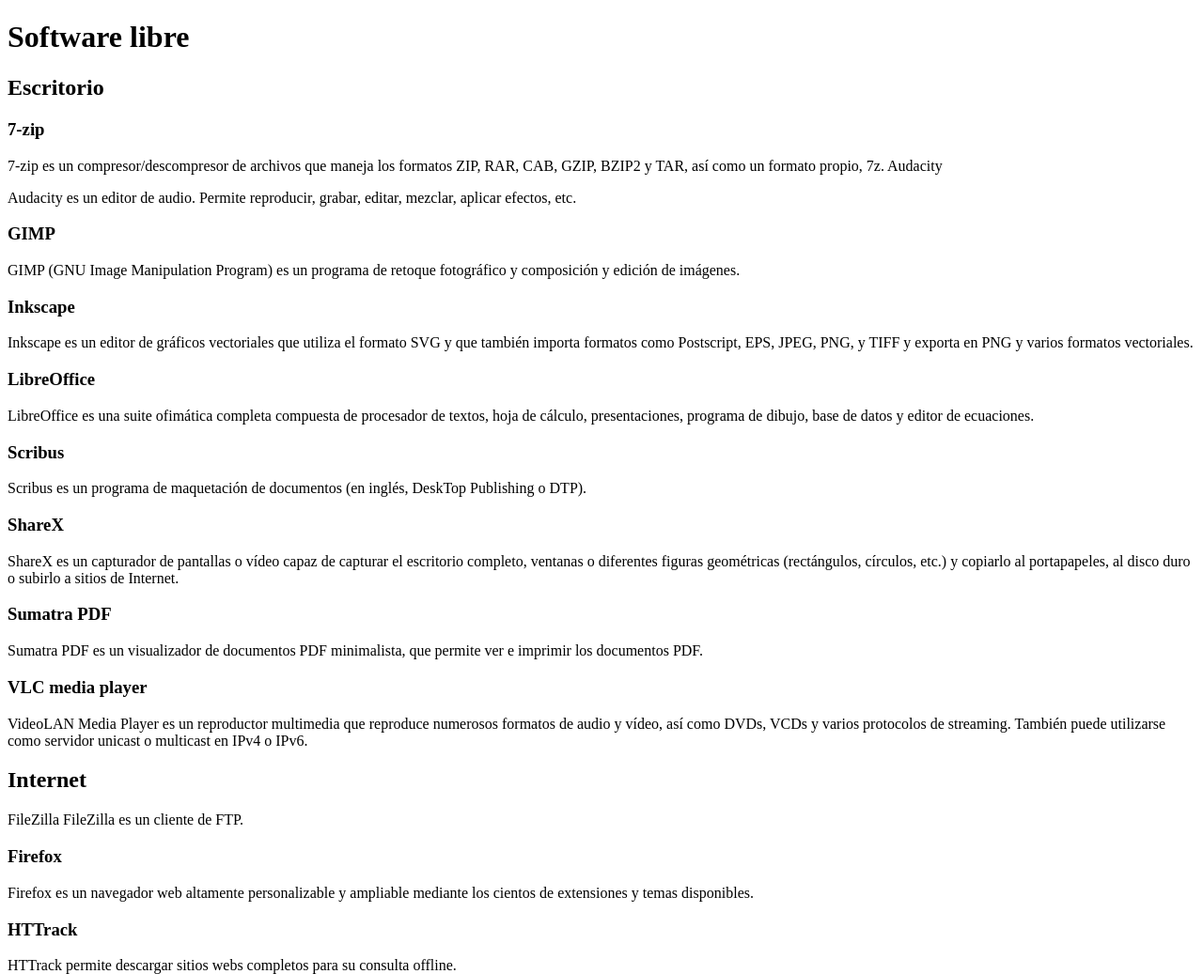
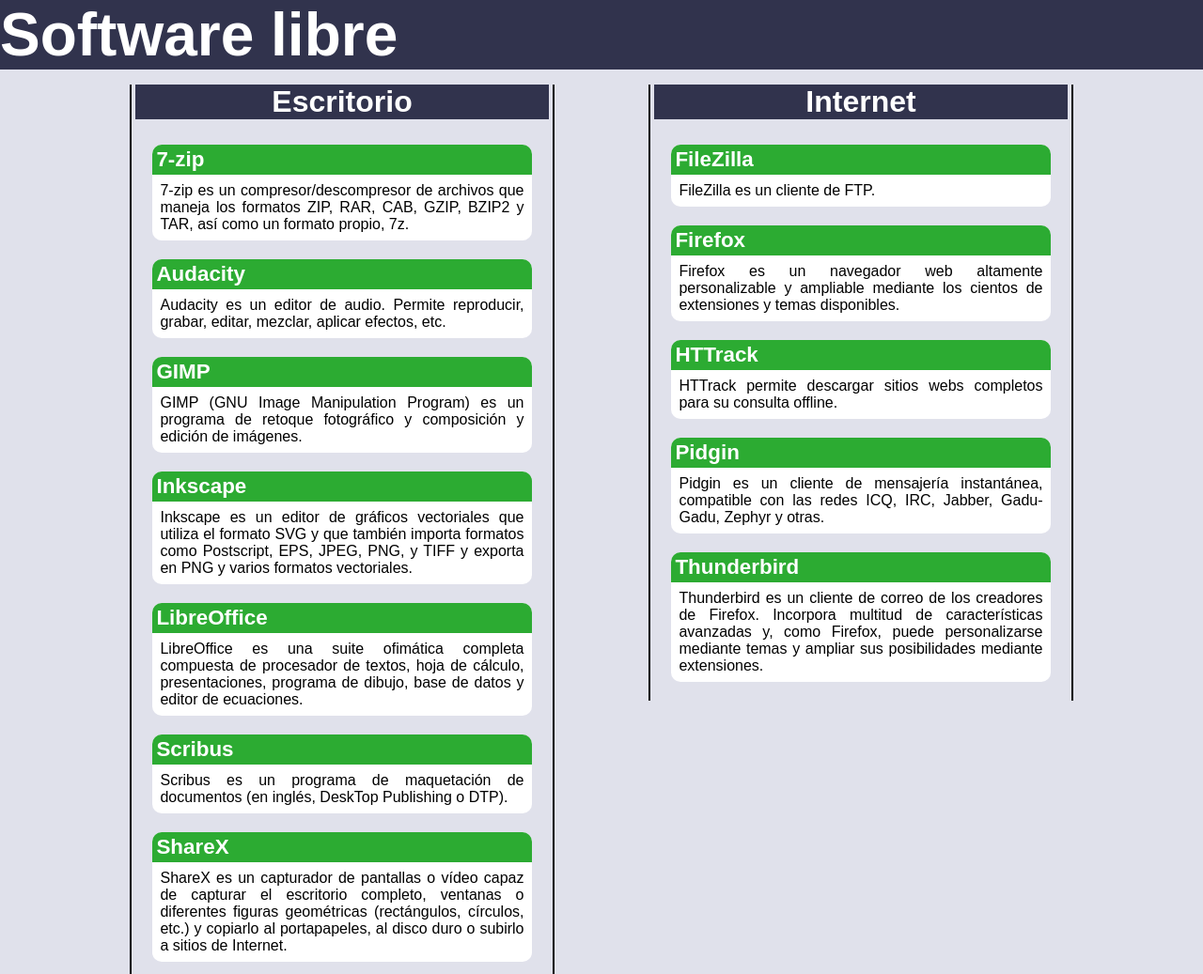
Before and after one commit to josignara/softwarelibre1, a plain HTML site: page index.html in a window 1280 px wide. Shown: the top 1037 px of the page at 94% size. Drawn offline with Linux system fonts and the light colour scheme.

Commit message:
Add files via upload

```diff
--- a/index.html
+++ b/index.html
@@ -4,111 +4,80 @@
     <meta charset="UTF-8">
     <meta name="viewport" content="width=device-width, initial-scale=1.0">
     <link rel="stylesheet" href="style.css">
-    <title>Document</title>
+    <title>Software</title>
 </head>
 <body>
-<header>
-<h1>        Software libre</h1>
-</header>
-<main>
-<section>
+    <h1>Software libre</h1>
 
+    <section class="c1">
 
-<h2>
-        Escritorio
-    </h2>
-    <article>
-<h3>
-        7-zip
-    </h3>
-    <p>
-        7-zip es un compresor/descompresor de archivos que maneja los formatos ZIP, RAR, CAB, GZIP, BZIP2 y TAR, así como un formato propio, 7z.
-        Audacity
-    </p>
-    </article>
-        Audacity es un editor de audio. Permite reproducir, grabar, editar, mezclar, aplicar efectos, etc.
+        <h2>Escritorio</h2>
 
         <article>
-<h3>
-        GIMP
-    </h3>
-        GIMP (GNU Image Manipulation Program) es un programa de retoque fotográfico y composición y edición de imágenes.
-    </p>
+            <h3>7-zip</h3>
+            <p>7-zip es un compresor/descompresor de archivos que maneja los formatos ZIP, RAR, CAB, GZIP, BZIP2 y TAR, así como un formato propio, 7z.</p>
+        </article>
         <article>
-<h3>
-        Inkscape
-    </h3>
-        Inkscape es un editor de gráficos vectoriales que utiliza el formato SVG y que también importa formatos como Postscript, EPS, JPEG, PNG, y TIFF y exporta en PNG y varios formatos vectoriales.
-    </p>
+            <h3>Audacity</h3>
+            <p>Audacity es un editor de audio. Permite reproducir, grabar, editar, mezclar, aplicar efectos, etc.</p>
+        </article>
         <article>
-<h3>
-        LibreOffice
-    </h3>
-        LibreOffice es una suite ofimática completa compuesta de procesador de textos, hoja de cálculo, presentaciones, programa de dibujo, base de datos y editor de ecuaciones.
-    </p>
+            <h3>GIMP</h3>
+            <p>GIMP (GNU Image Manipulation Program) es un programa de retoque fotográfico y composición y edición de imágenes.</p>
+        </article>
         <article>
-<h3>
-        Scribus
-    </h3>
-        Scribus es un programa de maquetación de documentos (en inglés, DeskTop Publishing o DTP).
-    </p>
+            <h3>Inkscape</h3>
+            <p>Inkscape es un editor de gráficos vectoriales que utiliza el formato SVG y que también importa formatos como Postscript, EPS, JPEG, PNG, y TIFF y exporta en PNG y varios formatos vectoriales.</p>
+        </article>
         <article>
-<h3>
-        ShareX
-    </h3>
-        ShareX es un capturador de pantallas o vídeo capaz de capturar el escritorio completo, ventanas o diferentes figuras geométricas (rectángulos, círculos, etc.) y copiarlo al portapapeles, al disco duro o subirlo a sitios de Internet.
-    </p>
+            <h3>LibreOffice</h3>
+            <p>LibreOffice es una suite ofimática completa compuesta de procesador de textos, hoja de cálculo, presentaciones, programa de dibujo, base de datos y editor de ecuaciones.</p>
+        </article>
         <article>
-<h3>
-        Sumatra PDF
-    </h3>
-        Sumatra PDF es un visualizador de documentos PDF minimalista, que permite ver e imprimir los documentos PDF.
-    </p>
+            <h3>Scribus</h3>
+            <p>Scribus es un programa de maquetación de documentos (en inglés, DeskTop Publishing o DTP).</p>
+        </article>
         <article>
-<h3>
-        VLC media player
-    </h3>
+            <h3>ShareX</h3>
+            <p>ShareX es un capturador de pantallas o vídeo capaz de capturar el escritorio completo, ventanas o diferentes figuras geométricas (rectángulos, círculos, etc.) y copiarlo al portapapeles, al disco duro o subirlo a sitios de Internet.</p>
+        </article>
+        <article>
+            <h3>Sumatra PDF</h3>
+            <p>Sumatra PDF es un visualizador de documentos PDF minimalista, que permite ver e imprimir los documentos PDF.</p>
+        </article>
+        <article>
+            <h3>VLC media player</h3>
+            <p>VideoLAN Media Player es un reproductor multimedia que reproduce numerosos formatos de audio y vídeo, así como DVDs, VCDs y varios protocolos de streaming. También puede utilizarse como servidor unicast o multicast en IPv4 o IPv6.</p>
+        </article>
 
-    VideoLAN Media Player es un reproductor multimedia que reproduce numerosos formatos de audio y vídeo, así como DVDs, VCDs y varios protocolos de streaming. También puede utilizarse como servidor unicast o multicast en IPv4 o IPv6.
-</p>
     </section>
 
-    <section>
-        <h2>
+    <section class="c2">
 
-        Internet
+        <h2>Internet</h2>
 
-        </h2>
-        FileZilla
+        <article>
+            <h3>FileZilla</h3>
+            <p>FileZilla es un cliente de FTP.</p>
+        </article>
+        <article>
+            <h3>Firefox</h3>
+            <p>Firefox es un navegador web altamente personalizable y ampliable mediante los cientos de extensiones y temas disponibles.</p>
+        </article>
+        <article>
+            <h3>HTTrack</h3>
+            <p>HTTrack permite descargar sitios webs completos para su consulta offline.</p>
+        </article>
+        <article>
+            <h3>Pidgin</h3>
+            <p>Pidgin es un cliente de mensajería instantánea, compatible con las redes ICQ, IRC, Jabber, Gadu-Gadu, Zephyr y otras.</p>
+        </article>
+        <article>
+            <h3>Thunderbird</h3>
+            <p>Thunderbird es un cliente de correo de los creadores de Firefox. Incorpora multitud de características avanzadas y, como Firefox, puede personalizarse mediante temas y ampliar sus posibilidades mediante extensiones.</p>
+        </article>
 
-        FileZilla es un cliente de FTP.
-    </p>
-    <article>
-<h3>
-        Firefox
-    </h3>
-        Firefox es un navegador web altamente personalizable y ampliable mediante los cientos de extensiones y temas disponibles.
-    </p>
-    <article>
-<h3>
-        HTTrack
-    </h3>
-        HTTrack permite descargar sitios webs completos para su consulta offline.
-    </p>
-    <article>
-<h3>
-        Pidgin
-    </h3>
-        Pidgin es un cliente de mensajería instantánea, compatible con las redes ICQ, IRC, Jabber, Gadu-Gadu, Zephyr y otras.
-    </p>
-    <article>
-<h3>
-        Thunderbird
-    </h3>
+    </section>
 
-    Thunderbird es un cliente de correo de los creadores de Firefox. Incorpora multitud de características avanzadas y, como Firefox, puede personalizarse mediante temas y ampliar sus posibilidades mediante extensiones.
-</p>
-</section>
-</main>
 </body>
 </html>
--- a/style.css
+++ b/style.css
@@ -0,0 +1,90 @@
+body {
+
+    background-color: #E0E1EB;
+    font-family: Arial, Helvetica, sans-serif;
+    text-align: justify;
+    margin: 0px;
+
+}
+
+h1 {
+    position: absolute;
+    background-color: #31334D;
+    color: white;
+    font-size: 400%;
+    margin: 0%;
+    width: 100%;
+
+}
+section.c1 {
+
+    position: absolute;
+    top: 10%;
+    left: 10%;
+    width: 35%;
+    border-left: 2px solid black;
+    border-right: 2px solid black;
+    margin: 10px;
+}
+
+section.c2 {
+
+    position: absolute;
+    top: 10%;
+    right: 10%;
+    width: 35%;
+    border-left: 2px solid black;
+    border-right: 2px solid black;
+    margin: 10px;
+}
+
+h2 {
+    position: relative;
+    background-color: #31334D;
+    top: -5%;
+    color: white;
+    font-size: 200%;
+    margin-top: 0px;
+    margin-left: 1%;
+    margin-right: 1%;
+    text-align: center;
+}
+
+h3 {
+
+    background-color: #2CAB32;
+    color: white;
+    margin: 0;
+    font-size: 140%;
+    border-top-left-radius: 10px;
+    border-top-right-radius: 10px;
+    padding: 3px;
+    padding-left: 1%;
+
+}
+
+article {
+
+    position: relative;
+    top: 0%;
+    left: 5%;
+    border: 0px solid white;
+    border-radius: 10px;
+    background-color: white;
+    margin-bottom: 20px;
+    width: 90%;
+    text-align: justify;
+    }
+
+
+
+p {
+    position: relative;
+    margin-top: 0;
+    margin-bottom: 0;
+    color: black;
+    border-bottom-left-radius: 10px;
+    border-bottom-right-radius: 10px;
+    padding: 2%;
+
+}
```
Lines whose indentation alone changed are shown as unchanged.
